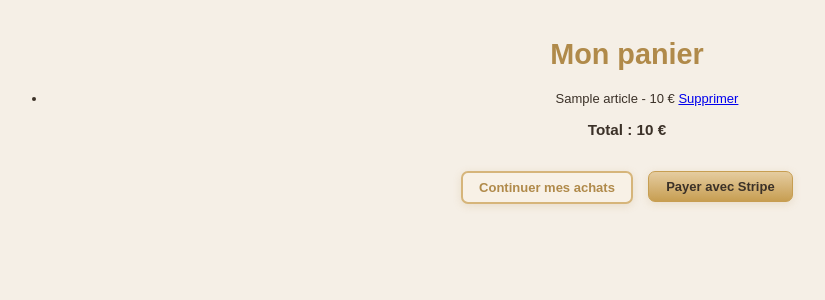
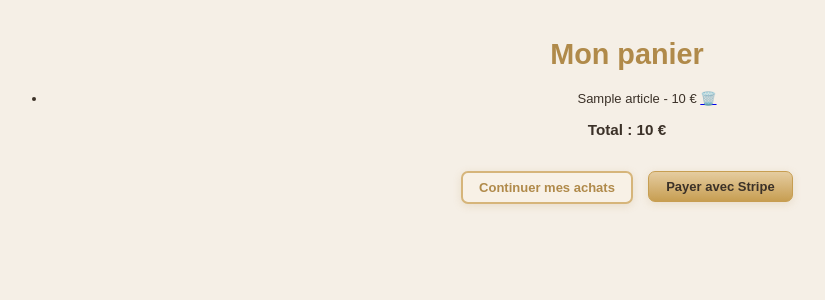
Before and after one commit to MSEDIT-1304/services-aux-ecrivains, a Flask app: template templates/panier.html in a window 1280 px wide. Shown: the part 360-660 px from the top of the page, without its empty margins (13-838 px from the left). Run offline with Flask 3, Linux system fonts and the light colour scheme; the template is opened without the code that fills it: most values are stand-ins (such as "Sample title", 1, 10 or a date in 2020).

Commit message:
Update panier.html

```diff
--- a/templates/panier.html
+++ b/templates/panier.html
@@ -44,8 +44,10 @@
         <li>
             {{ article.nom }} - {{ article.prix }} €
 
-            <a href="/supprimer/{{ article.code }}">
-                Supprimer
+            <a href="/supprimer/{{ article.code }}"
+               class="supprimer"
+               title="Supprimer cet article">
+                🗑️
             </a>
 
         </li>
@@ -104,6 +106,28 @@ overlay.onclick = () => {
     overlay.classList.remove("show");
 }
 
+
+/* ===========================
+   LIEN SUPPRIMER
+=========================== */
+
+.supprimer{
+
+    text-decoration:none;
+
+    font-size:20px;
+
+    margin-left:10px;
+
+    transition:.25s;
+
+}
+
+.supprimer:hover{
+
+    transform:scale(1.15);
+
+}
 </script>
 <br><br>
 
```
